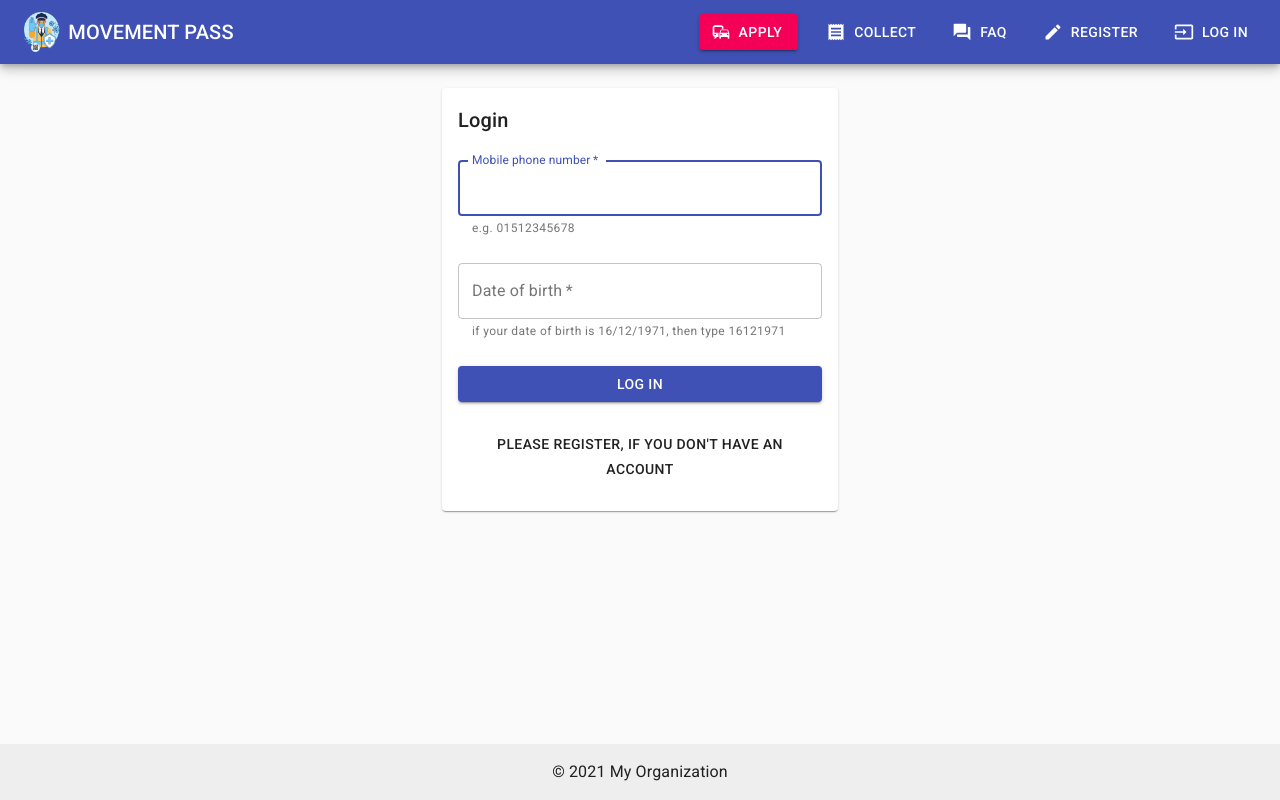
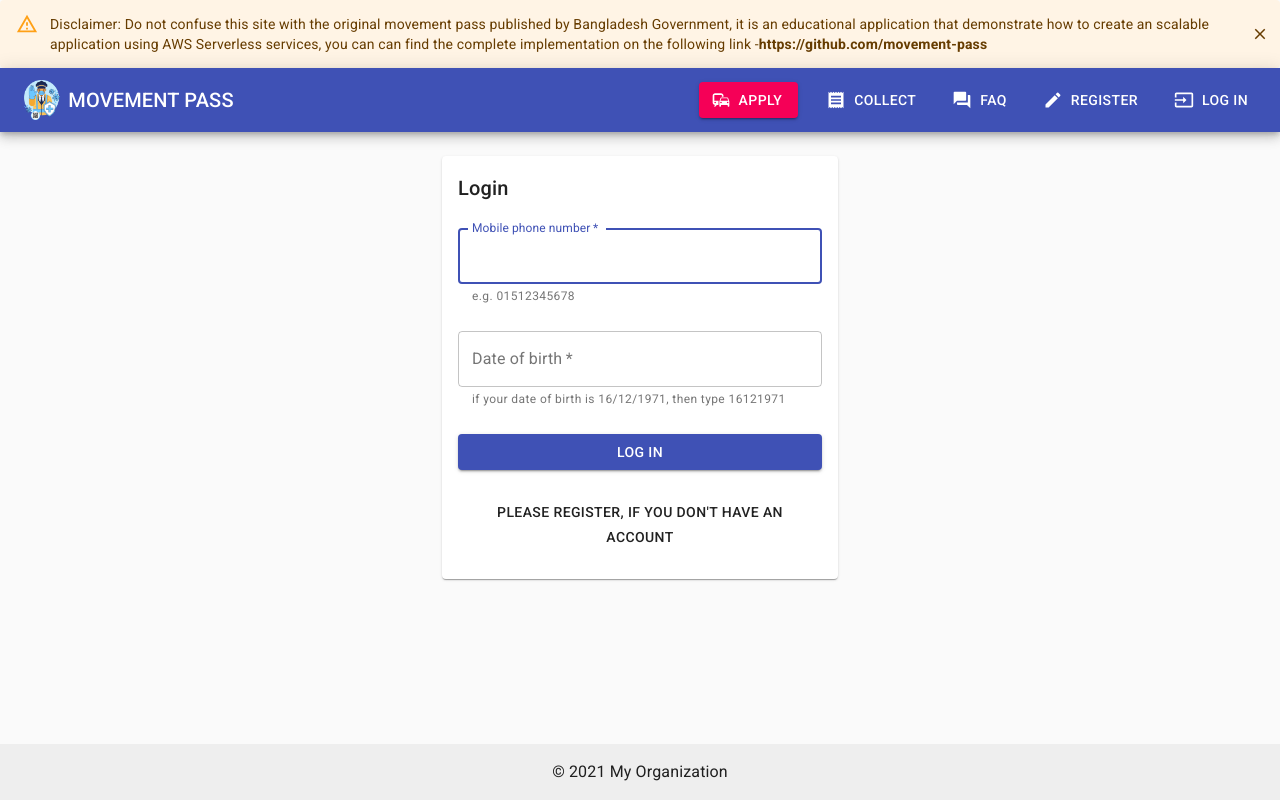
Before and after one commit to movement-pass/react-public-web, a React (Create React App) app: page /login in a window 1280 px wide. Built offline with nearby package versions, Linux system fonts and the light colour scheme.

Commit message:
feat: added disclaimer notice.

```diff
--- a/src/App.js
+++ b/src/App.js
@@ -1,11 +1,16 @@
-import { lazy, Suspense, useState } from 'react';
+import { lazy, Suspense, useEffect, useState } from 'react';
 
 import { BrowserRouter, Link, Redirect, Route, Switch } from 'react-router-dom';
 
 import { makeStyles, ThemeProvider } from '@material-ui/core/styles';
+import Alert from '@material-ui/lab/Alert';
 import AppBar from '@material-ui/core/AppBar';
+import CloseIcon from '@material-ui/icons/Close';
+import Collapse from '@material-ui/core/Collapse';
 import Container from '@material-ui/core/Container';
 import CssBaseline from '@material-ui/core/CssBaseline';
+import IconButton from '@material-ui/core/IconButton';
+import MuiLink from '@material-ui/core/Link';
 import Toolbar from '@material-ui/core/Toolbar';
 import Typography from '@material-ui/core/Typography';
 
@@ -93,7 +98,21 @@ const Styles = makeStyles((theme) => ({
 
 function App() {
   const styles = Styles();
+  const [noticeOpen, setNoticeOpen] = useState(false);
   const [user, setUser] = useState(api.getUser());
+
+  useEffect(() => {
+    let handle = setTimeout(() => {
+      setNoticeOpen(true);
+      handle = undefined;
+    }, 1000 * 2);
+
+    return () => {
+      if (handle) {
+        clearTimeout(handle);
+      }
+    };
+  }, []);
 
   return (
     <BrowserRouter>
@@ -102,6 +121,34 @@ function App() {
         <LocalizationProvider>
           <AuthenticationProvider user={user} setUser={setUser}>
             <div className={styles.root}>
+              <Collapse in={noticeOpen}>
+                <Alert
+                  severity="warning"
+                  action={
+                    <IconButton
+                      color="inherit"
+                      size="small"
+                      onClick={() => setNoticeOpen(false)}
+                    >
+                      <CloseIcon fontSize="inherit" />
+                    </IconButton>
+                  }
+                >
+                  Disclaimer: Do not confuse this site with the original
+                  movement pass published by Bangladesh Government, it is an
+                  educational application that demonstrate how to create an
+                  scalable application using AWS Serverless services, you can
+                  can find the complete implementation on the following link -
+                  <strong>
+                    <MuiLink
+                      href="https://github.com/movement-pass"
+                      color="inherit"
+                    >
+                      https://github.com/movement-pass
+                    </MuiLink>
+                  </strong>
+                </Alert>
+              </Collapse>
               <AppBar position="relative" className={styles.appBar}>
                 <Toolbar className={styles.toolbar}>
                   <Link to="/" className={styles.logo}>
--- a/src/api.js
+++ b/src/api.js
@@ -7,11 +7,11 @@ const endpoint =
 
 const storageKey = 'mp:auth';
 
-let _authentication;
+let _authorization;
 
-function getAuthentication() {
-  if (_authentication) {
-    return _authentication;
+function getAuthorization() {
+  if (_authorization) {
+    return _authorization;
   }
 
   const token = sessionStorage.getItem(storageKey);
@@ -23,7 +23,7 @@ function getAuthentication() {
   const decoded = jwtDecode(token);
 
   // noinspection JSUnresolvedVariable
-  _authentication = {
+  _authorization = {
     token,
     expireAt: decoded.exp,
     id: decoded.id,
@@ -31,7 +31,7 @@ function getAuthentication() {
     photo: decoded.photo
   };
 
-  return _authentication;
+  return _authorization;
 }
 
 async function req(method, relativePath, body) {
@@ -43,10 +43,10 @@ async function req(method, relativePath, body) {
     }
   };
 
-  const authentication = getAuthentication();
+  const authorization = getAuthorization();
 
-  if (authentication) {
-    opt.headers.Authorization = `Bearer ${authentication.token}`;
+  if (authorization) {
+    opt.headers.Authorization = `Bearer ${authorization.token}`;
   }
 
   if (body) {
@@ -132,12 +132,12 @@ const Api = {
   },
 
   logout: () => {
-    _authentication = null;
+    _authorization = null;
     sessionStorage.removeItem(storageKey);
   },
 
   getUser: () => {
-    const authentication = getAuthentication();
+    const authentication = getAuthorization();
 
     if (!authentication || authentication.expireAt <= Date.now() / 1000) {
       return null;
```
